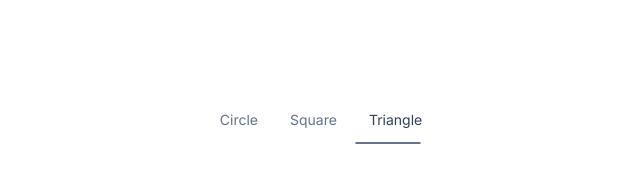
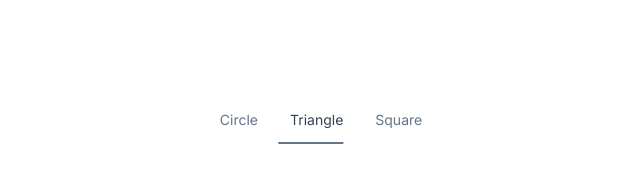
Before and after one commit to midcenturydude7/nextjs-framer-motion-vercel-shapes-nav, a Next.js app: page / in a window 1280 px wide. Shown: the top 178 px of the page, without its empty margins (319-959 px from the left). Built offline with nearby package versions, Linux system fonts and the light colour scheme.

Commit message:
Working through bugs

```diff
--- a/app/components/App.tsx
+++ b/app/components/App.tsx
@@ -14,14 +14,14 @@ export default function App() {
         id: "Circle",
       },
       {
+        label: Triangle,
+        children: <Triangle />,
+        id: "Triangle",
+      },
+      {
         label: Square,
         children: <Square />,
         id: "Square",
-      },
-      {
-        label: Triangle,
-        children: <Triangle />,
-        id: "Triangle",
       },
     ],
     initialTabId: "Triangle",
@@ -35,14 +35,14 @@ export default function App() {
         id: "Circle",
       },
       {
+        label: "Triangle",
+        children: <Triangle />,
+        id: "Triangle",
+      },
+      {
         label: "Square",
         children: <Square />,
         id: "Square",
-      },
-      {
-        label: "Triangle",
-        children: <Triangle />,
-        id: "Triangle",
       },
     ],
     initialTabId: "Triangle",
--- a/app/components/Framer.tsx
+++ b/app/components/Framer.tsx
@@ -134,7 +134,7 @@ const Content = ({
   className?: string;
 }): JSX.Element => {
   return (
-    <AnimatePresence exitBeforeEnter={false} custom={direction}>
+    <AnimatePresence mode="wait" custom={direction}>
       <motion.div
         key={selectedTabIndex}
         variants={{
```
